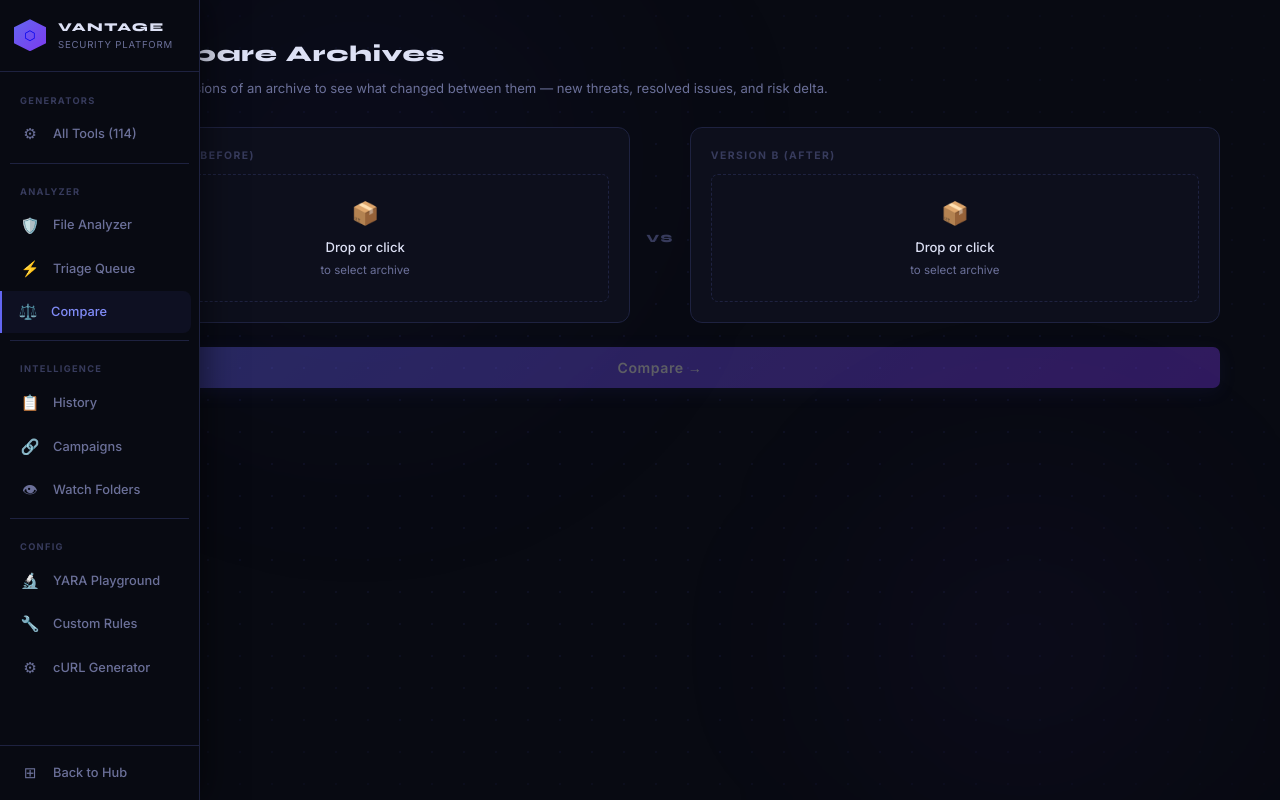
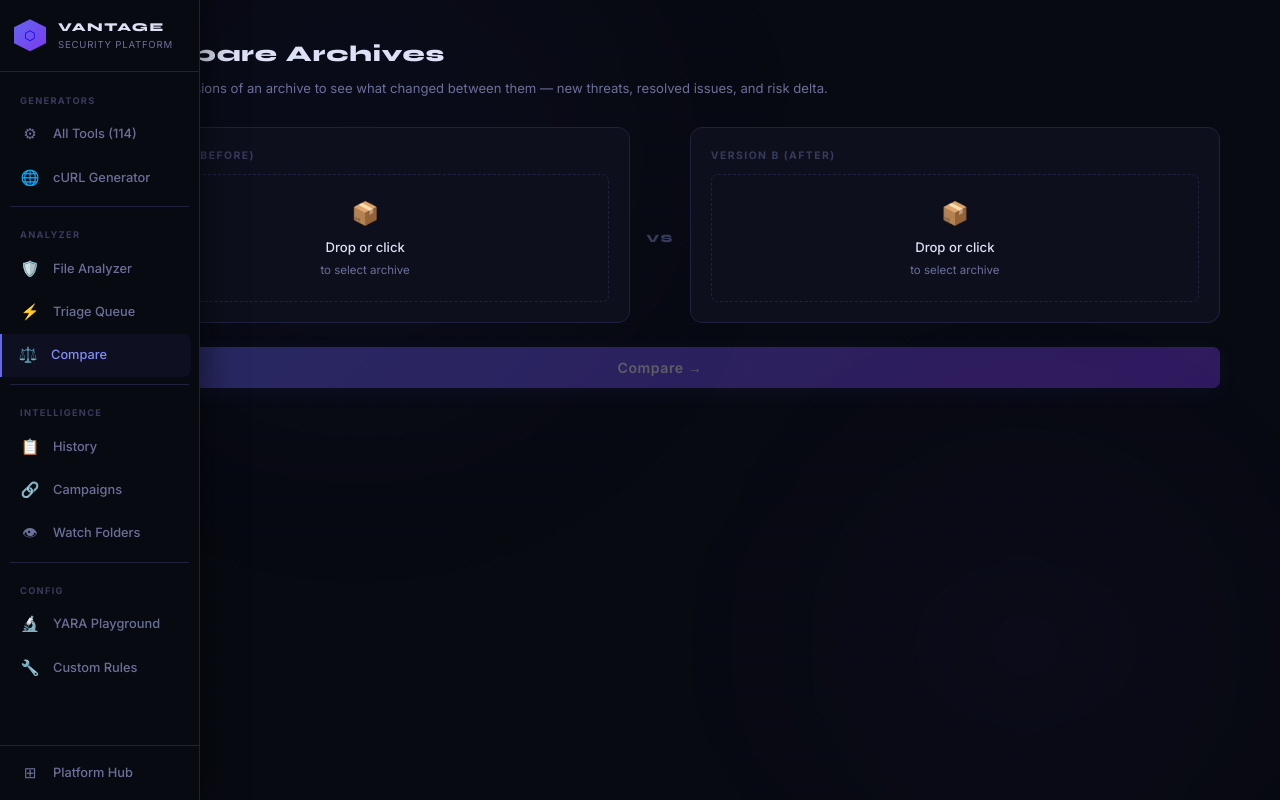
Before and after one commit to egoldvoid/multiblade, a Flask app: page /compare in a window 1280 px wide. Run offline with Flask 3, Linux system fonts and the light colour scheme; some libraries are stand-ins or nearby versions.

Commit message:
fix(nav): move cURL to Generators section, fix Hub link
cURL Generator moved from Config → Generators section (it's a
generator, not a config tool).

"Back to Hub" link: / → /platform (the actual platform hub, not the
landing page). The logo / landing link remains at /.

Co-Authored-By: Claude Sonnet 4.6 <noreply@anthropic.com>

```diff
--- a/templates/_nav.html
+++ b/templates/_nav.html
@@ -100,6 +100,10 @@
       <span class="nav-icon">⚙</span>
       <span class="nav-label">All Tools ({{ tool_count }})</span>
     </a>
+    <a href="/curl" class="nav-link {% if active_page == 'curl' %}active{% endif %}" title="cURL Generator">
+      <span class="nav-icon">🌐</span>
+      <span class="nav-label">cURL Generator</span>
+    </a>
 
     <div class="nav-divider"></div>
     <div class="nav-section-label">Analyzer</div>
@@ -144,16 +148,12 @@
       <span class="nav-icon">🔧</span>
       <span class="nav-label">Custom Rules</span>
     </a>
-    <a href="/curl" class="nav-link {% if active_page == 'curl' %}active{% endif %}" title="cURL Generator">
-      <span class="nav-icon">⚙</span>
-      <span class="nav-label">cURL Generator</span>
-    </a>
   </div>
 
   <div class="nav-back">
-    <a href="/" class="nav-link" title="Hub">
+    <a href="/platform" class="nav-link" title="Platform Hub">
       <span class="nav-icon">⊞</span>
-      <span class="nav-label">Back to Hub</span>
+      <span class="nav-label">Platform Hub</span>
     </a>
   </div>
 </nav>
```
